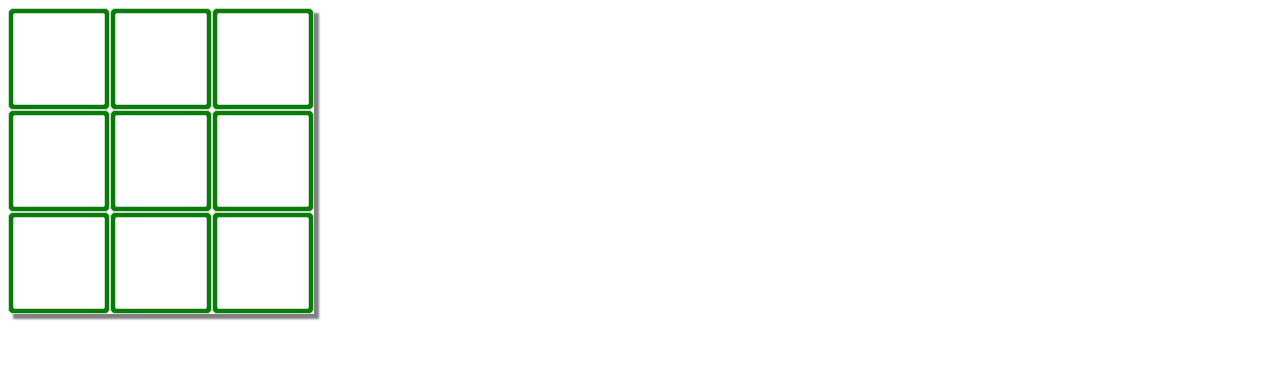
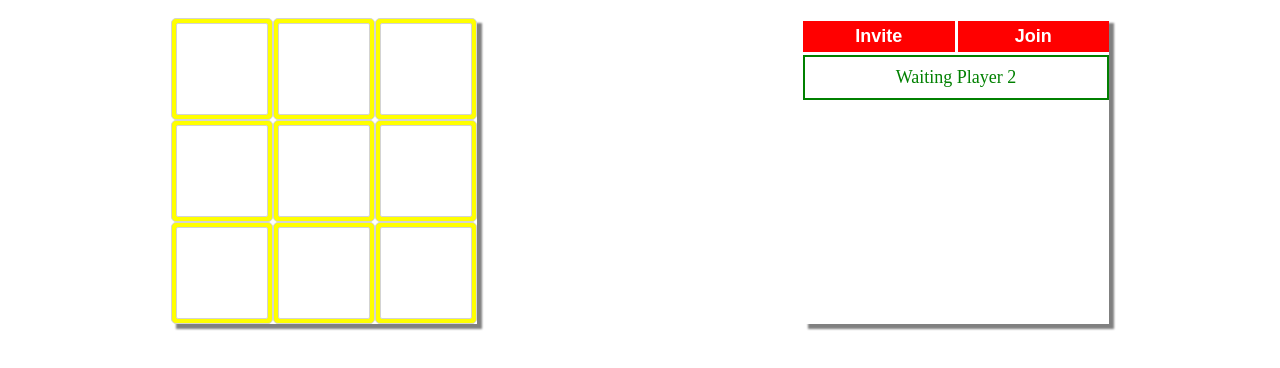
Before and after one commit to rick-ssa/tic-tac-toe-online, a plain HTML site: page index.html in a window 1280 px wide. Drawn offline with Linux system fonts and the light colour scheme.

Commit message:
game control implemented

```diff
--- a/index.html
+++ b/index.html
@@ -7,11 +7,18 @@
     <title>Document</title>
 </head>
 <body>
-    <div class="board">
+    <main>
+        <div class="board"></div>
 
-    </div>
-    <script src='index.js'>
+        <div class='game-control'>
+            <div class='button-container'>
+                <button id='invite'>Invite</button>
+                <button id='join'>Join</button>
+            </div>
+            <div class = 'message-bar'>Waiting Player 2</div>
+        </div>
+    </main>
 
-    </script>
+    <script src='index.js'></script>
 </body>
 </html>
--- a/index.js
+++ b/index.js
@@ -53,4 +53,4 @@ function changeBoardColor(from, to) {
     })
 }
 
-changeBoardColor('blue', 'green')
+changeBoardColor('green', 'yellow')
--- a/style.css
+++ b/style.css
@@ -48,3 +48,52 @@
     transition: font-size 0.1s;
     cursor: pointer;
 }
+
+.game-control {
+    width: 306px;
+    height: 306px;
+    margin: 10px 0;
+    box-shadow: 5px 5px 2px gray;
+}
+
+button {
+    background-color: red;;
+    color: white;
+    width: 100%;
+    border: none;
+    padding:5px;
+    margin: 3px 0;
+    font-weight: bold;
+    font-size: 18px ;
+}
+
+.button-container {
+    display: grid;
+    grid-template-columns: 1fr 1fr;
+    gap: 3px;
+}
+
+.message-bar {
+    width: 100%;
+    height: 45px;
+    border: 2px solid green;
+    color: green;
+    box-sizing: border-box;
+    font-size: 18px;
+    text-align: center;
+    line-height: 40px;
+}
+
+main {
+    position: relative;
+    display: flex;
+    justify-content: space-around;
+    align-items: center;
+    flex-direction: column;
+}
+
+@media only screen and (min-width: 700px) {
+    main {
+        flex-direction: row;
+    }
+}
```
